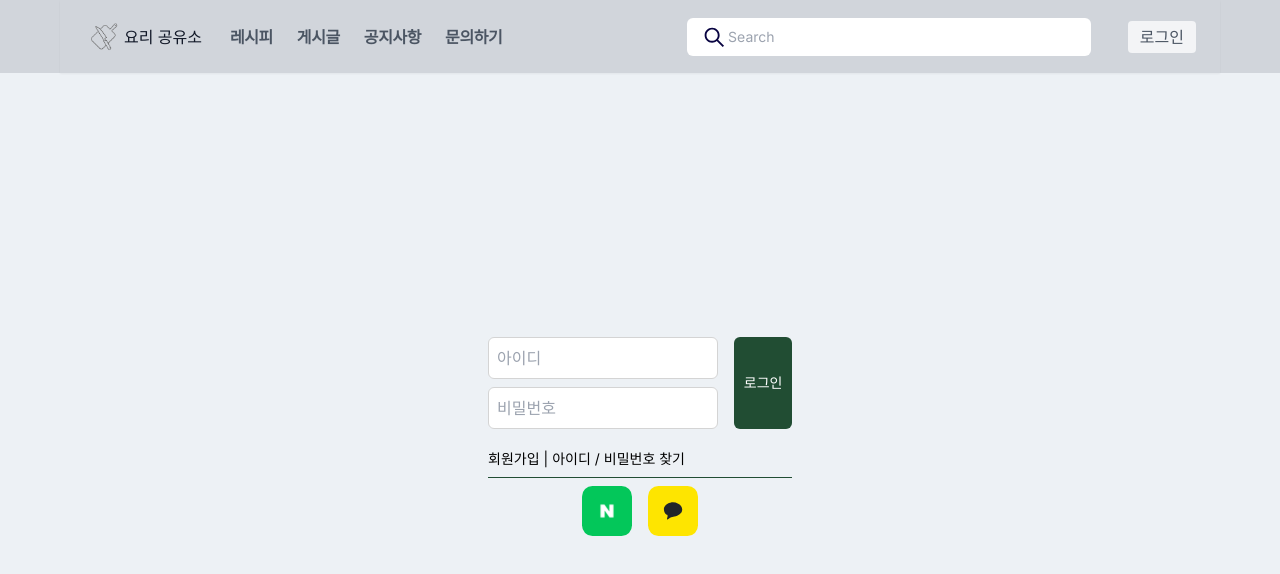
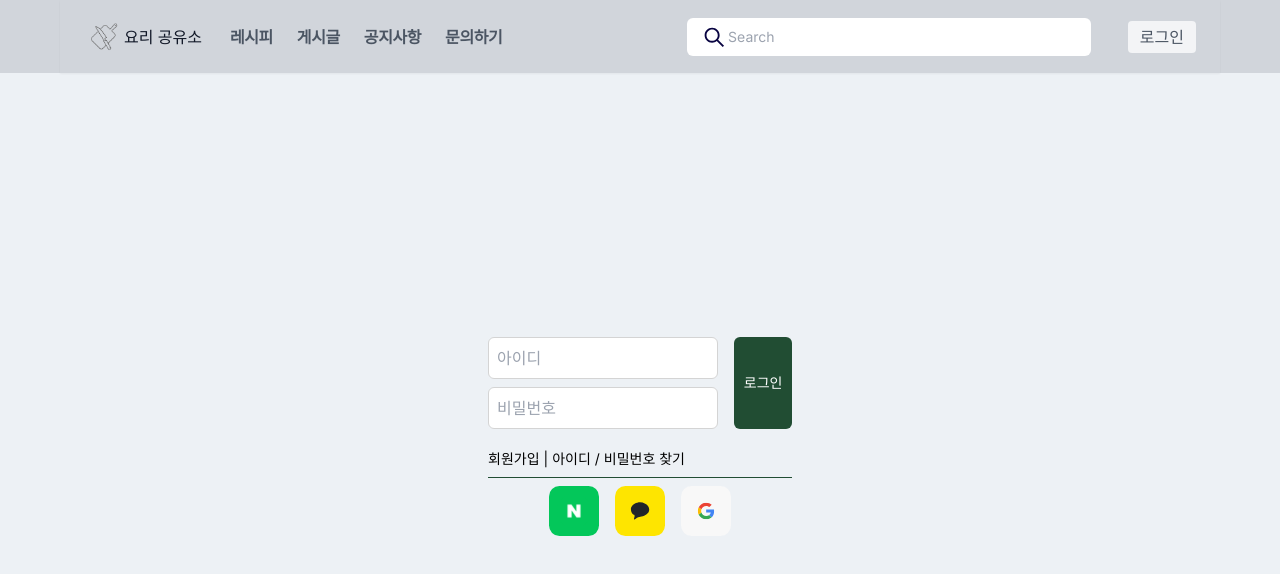
Before and after one commit to Teeeeeeeam/Recipe-FE, a Next.js app: page /user/login in a window 1280 px wide. Shown: the top 574 px of the page. Built offline with nearby package versions, Linux system fonts and the light colour scheme; no server answers.

Commit message:
🔧 Chore : google 소셜 로그인 추가

```diff
--- a/src/app/user/login/page.tsx
+++ b/src/app/user/login/page.tsx
@@ -107,6 +107,18 @@ const Login = () => {
             priority
           />
         </Link>
+        <Link
+          href={`${process.env.NEXT_PUBLIC_API_URL}/oauth2/authorization/google`}
+        >
+          <Image
+            src="/google-icon.svg"
+            alt="naver-icon"
+            width={50}
+            height={50}
+            className="cursor-pointer transition-transform hover:scale-110"
+            priority
+          />
+        </Link>
       </div>
     </div>
   )
```
